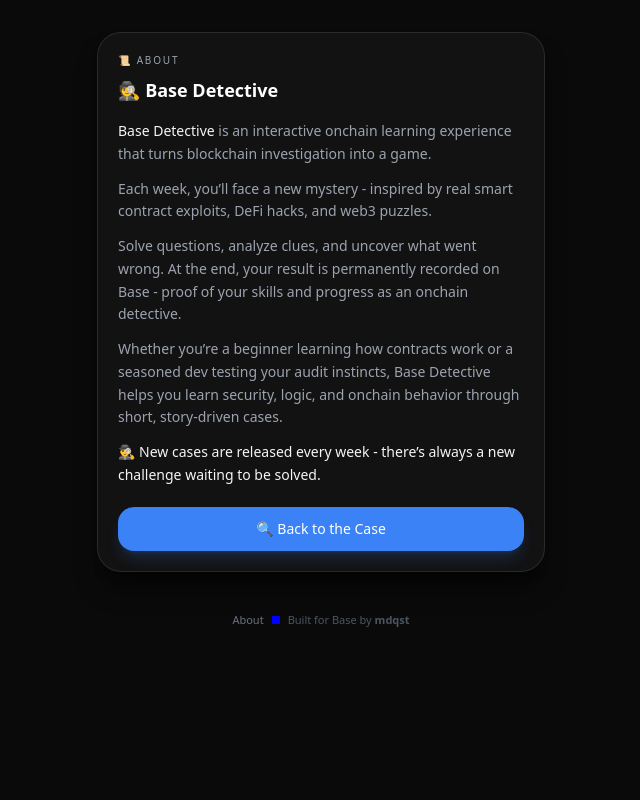
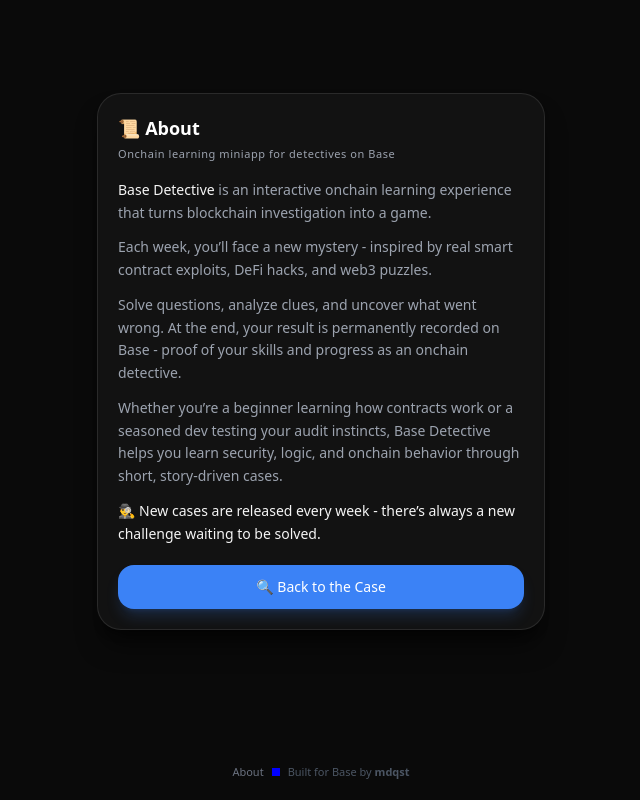
Before and after one commit to mdqst/base-detective, a Next.js app: page /about in a window 1280 px wide. Shown: the whole page, without its empty margins (319-959 px from the left). Built offline with nearby package versions, Linux system fonts and the light colour scheme; no server answers; what wagmi would draw is missing.

Commit message:
Update about.tsx

```diff
--- a/src/pages/about.tsx
+++ b/src/pages/about.tsx
@@ -4,37 +4,21 @@ import Footer from "../components/Footer";
 
 export default function AboutPage() {
   return (
-    <main className="flex flex-col items-center justify-start min-h-screen bg-background text-textPrimary px-4 py-8">
-      <style jsx global>{`
-        @keyframes fadeIn {
-          from {
-            opacity: 0;
-            transform: translateY(8px);
-          }
-          to {
-            opacity: 1;
-            transform: translateY(0);
-          }
-        }
-        .animate-fadeIn {
-          animation: fadeIn 0.4s ease-out;
-        }
-      `}</style>
-
+    <div className="flex flex-col min-h-screen bg-background text-textPrimary">
+      <main className="flex-grow flex flex-col items-center justify-center px-4 py-10">
         <motion.div
           initial={{ opacity: 0, y: 10 }}
           animate={{ opacity: 1, y: 0 }}
           transition={{ duration: 0.4, ease: "easeOut" }}
-        className="w-full max-w-md bg-surface rounded-2xl p-5 shadow-xl shadow-black/50 border border-white/10 animate-fadeIn"
+          className="w-full max-w-md bg-surface rounded-2xl p-5 shadow-xl shadow-black/50 border border-white/10"
         >
-        <p className="text-[10px] text-textSecondary uppercase tracking-[0.18em] mb-2">
-          📜 About
-        </p>
-
           <header className="flex flex-col gap-1 mb-4">
             <h1 className="text-lg font-semibold text-white flex items-center gap-2">
-            🕵️ Base Detective
+              📜 About
             </h1>
+            <p className="text-[11px] text-textSecondary tracking-[0.05em]">
+              Onchain learning miniapp for detectives on Base
+            </p>
           </header>
 
           <section className="flex flex-col gap-3 text-sm text-textSecondary leading-relaxed">
@@ -49,8 +33,8 @@ export default function AboutPage() {
             </p>
 
             <p>
-            Solve questions, analyze clues, and uncover what went wrong. At the end, your result is
-            permanently recorded on Base - proof of your skills and progress as an onchain
+              Solve questions, analyze clues, and uncover what went wrong. At the end, your result
+              is permanently recorded on Base - proof of your skills and progress as an onchain
               detective.
             </p>
 
@@ -75,7 +59,9 @@ export default function AboutPage() {
             </Link>
           </div>
         </motion.div>
+      </main>
+
       <Footer />
-    </main>
+    </div>
   );
 }
```
Lines whose indentation alone changed are shown as unchanged.
